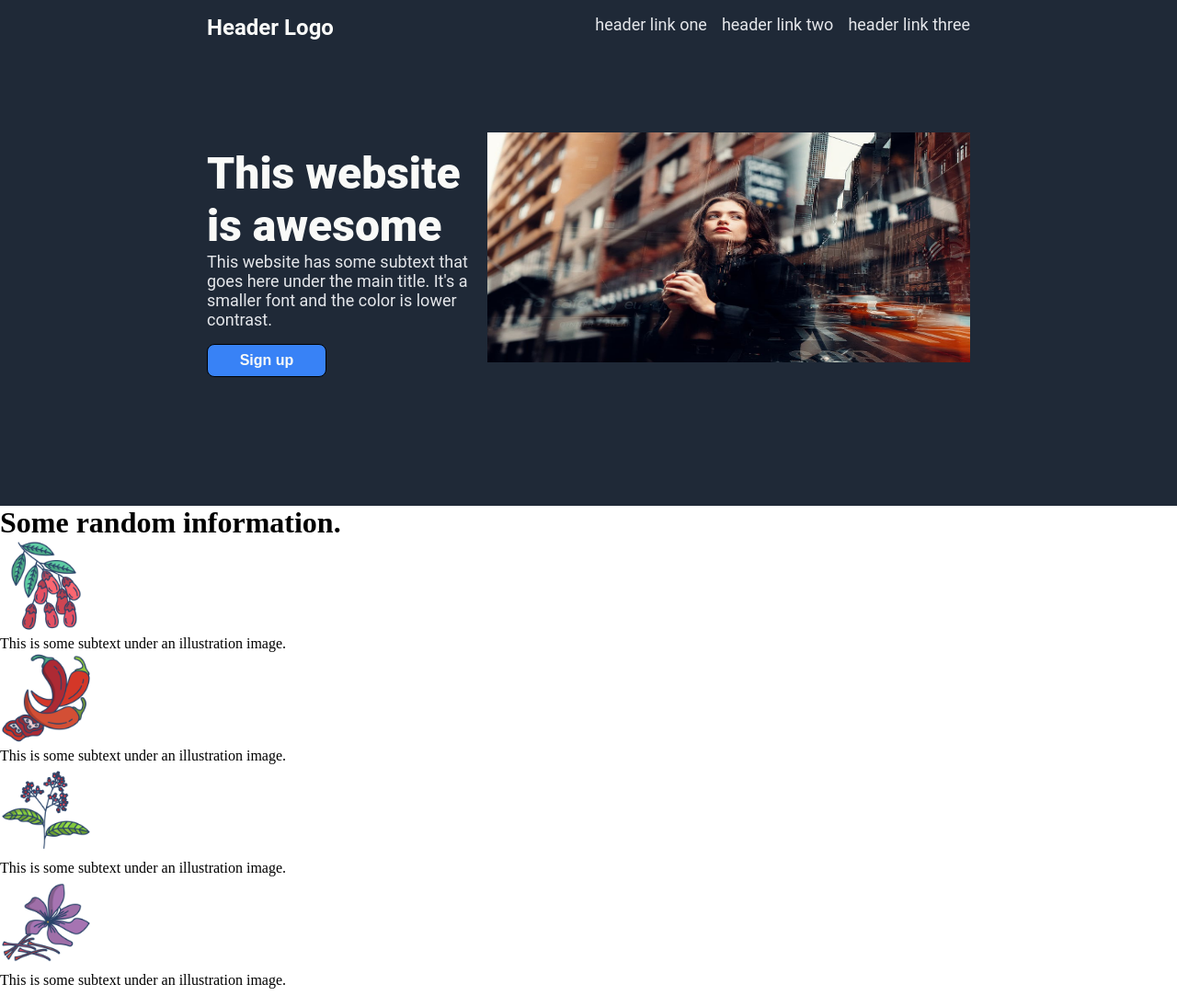
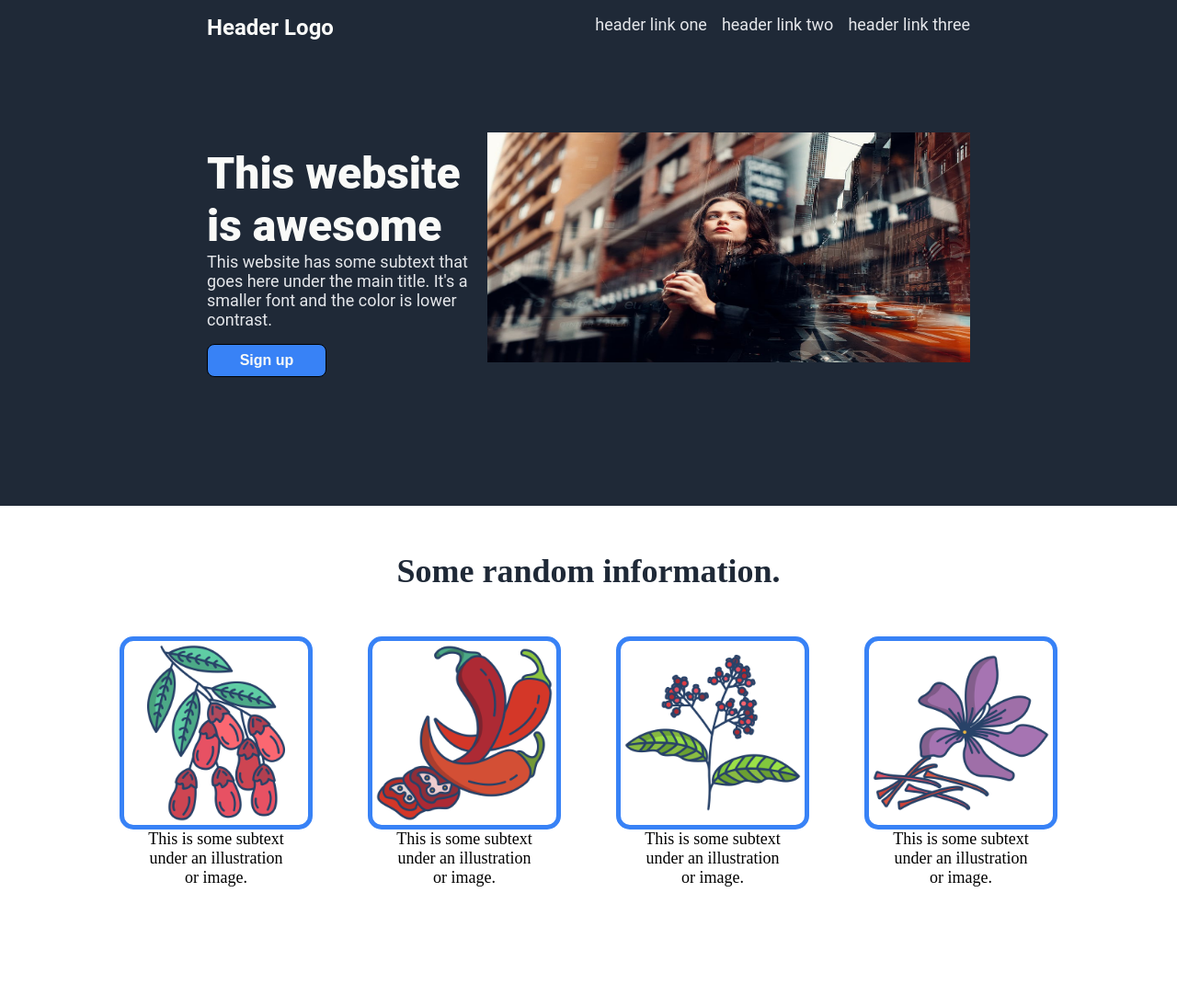
Before and after one commit to gcerv93/landing-page, a plain HTML site: page index.html in a window 1280 px wide. Shown: the whole page at 92% size. Drawn offline with Linux system fonts and the light colour scheme.

Commit message:
finish second section styling

```diff
--- a/index.html
+++ b/index.html
@@ -29,24 +29,24 @@
       </div>
     </div>
 
-    <div>
-      <h1>Some random information.</h1>
+    <div class="info">
+      <div class="info-header">Some random information.</div>
       <div class="images">
-        <div>
+        <div class="image">
           <img src="./img/barberry.png" alt="barberry">
-          <div class="text">This is some subtext under an illustration image.</div>
+          <div class="text">This is some subtext under an illustration or image.</div>
         </div>
-        <div>
+        <div class="image">
           <img src="./img/chilli.png" alt="chilli">
-          <div class="text">This is some subtext under an illustration image.</div>
+          <div class="text">This is some subtext under an illustration or image.</div>
         </div>
-        <div>
+        <div class="image">
           <img src="./img/pepper.png" alt="pepper">
-          <div class="text">This is some subtext under an illustration image.</div>
+          <div class="text">This is some subtext under an illustration or image.</div>
         </div>
-        <div>
+        <div class="image">
           <img src="./img/saffron.png" alt="saffron">
-          <div class="text">This is some subtext under an illustration image.</div>
+          <div class="text">This is some subtext under an illustration or image.</div>
         </div>
       </div>
     </div>
--- a/styles.css
+++ b/styles.css
@@ -87,7 +87,40 @@ ul {
   padding: 8px;
 }
 
+.info {
+  display: flex;
+  flex-direction: column;
+  align-items: center;
+  padding-bottom: 130px;
+}
+
+.info-header {
+  font-size: 36px;
+  font-weight: 900;
+  color: #1f2937;
+  padding: 50px;
+}
+
+.images {
+  display: flex;
+  gap: 60px;
+}
+
 .images img {
-  height: 100px;
-  width: 100px;
+  height: 200px;
+  width: 200px;
+  border: 5px solid #3882f6;
+  border-radius: 15px;
 }
+
+.image {
+  display: flex;
+  flex-direction: column;
+}
+
+.text {
+  align-self: center;
+  text-align: center;
+  width: 150px;
+  font-size: 18px;
+}
```
